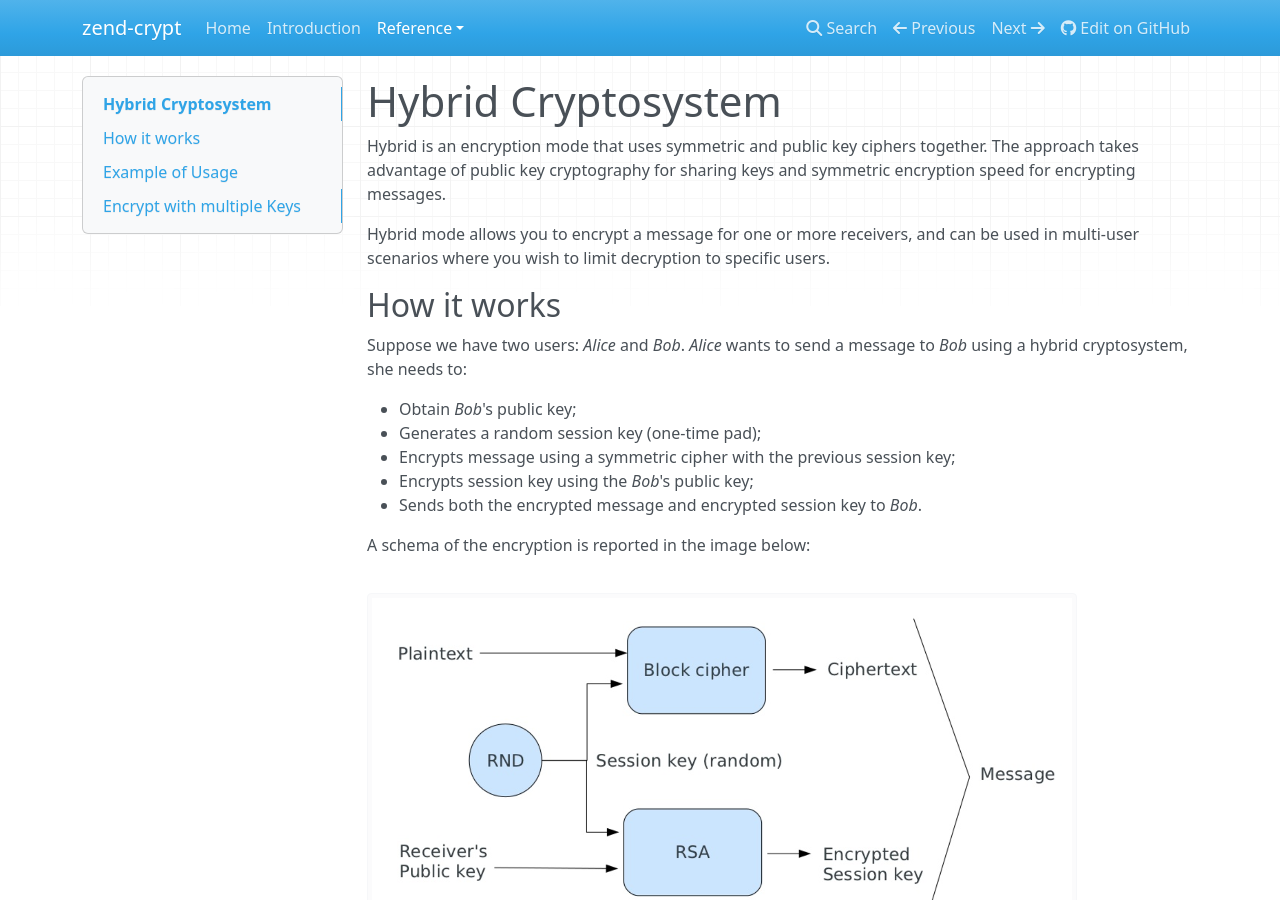
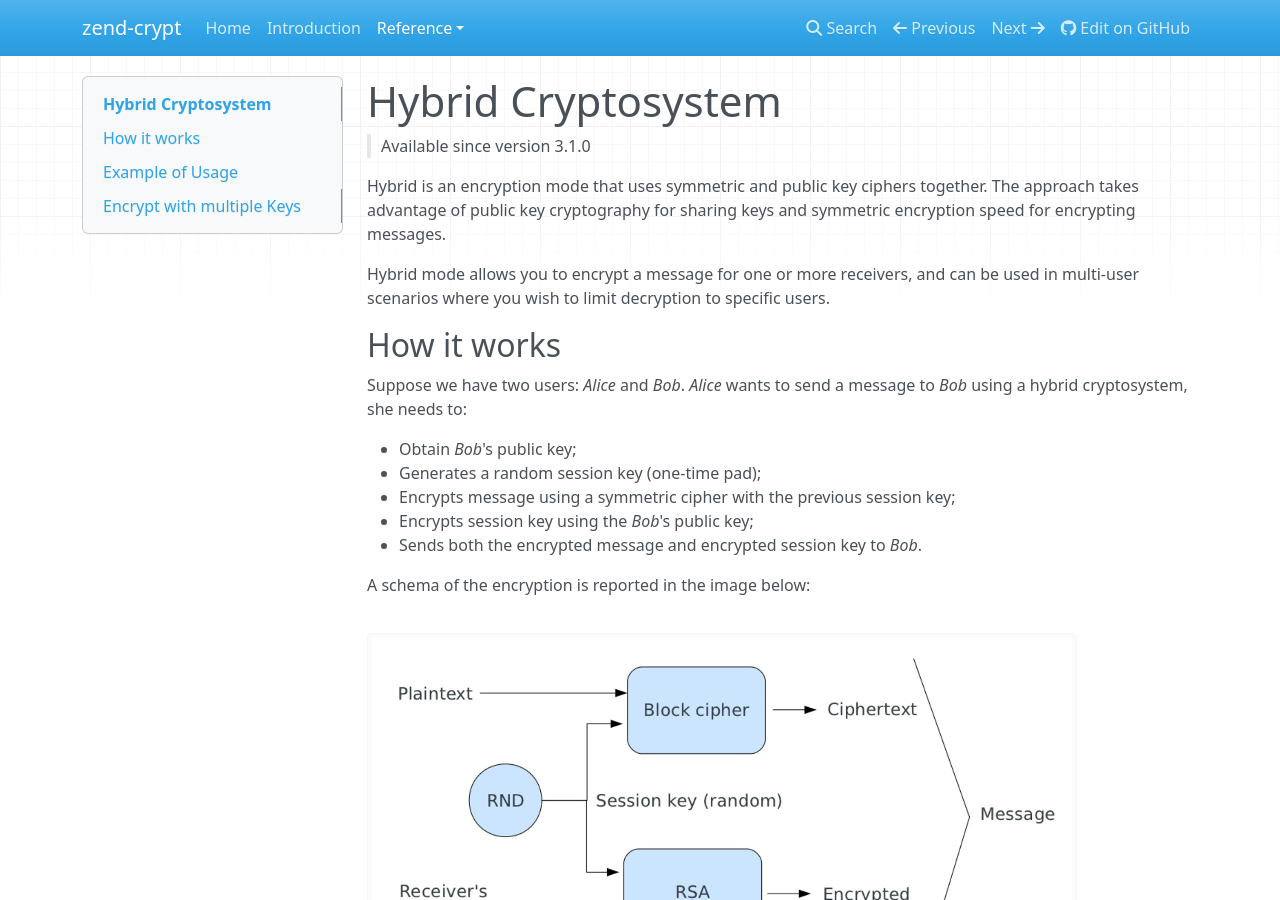
Before and after one commit to zendframework/zend-crypt, an MkDocs documentation site: the page built from docs/book/hybrid.md, in a window 1280 px wide and 900 px high. Built offline with MkDocs 1.6.1, drawn with Linux system fonts in a browser that asks for light colours; nearby versions of some CDN libraries.

Commit message:
Adds version hint in hybrid cryptosystem chapter

```diff
--- a/docs/book/hybrid.md
+++ b/docs/book/hybrid.md
@@ -1,4 +1,6 @@
 # Hybrid Cryptosystem
+
+> Available since version 3.1.0
 
 Hybrid is an encryption mode that uses symmetric and public key ciphers together.
 The approach takes advantage of public key cryptography for sharing keys and
```
